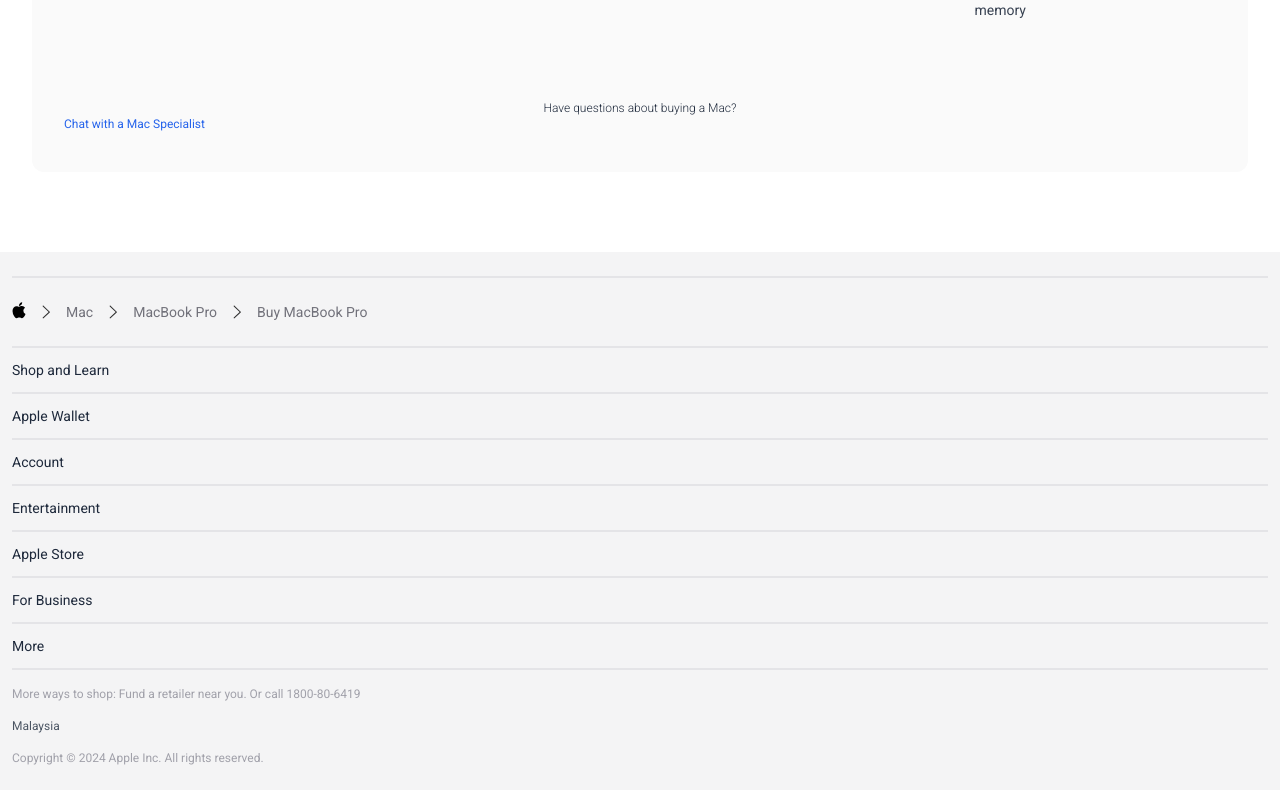
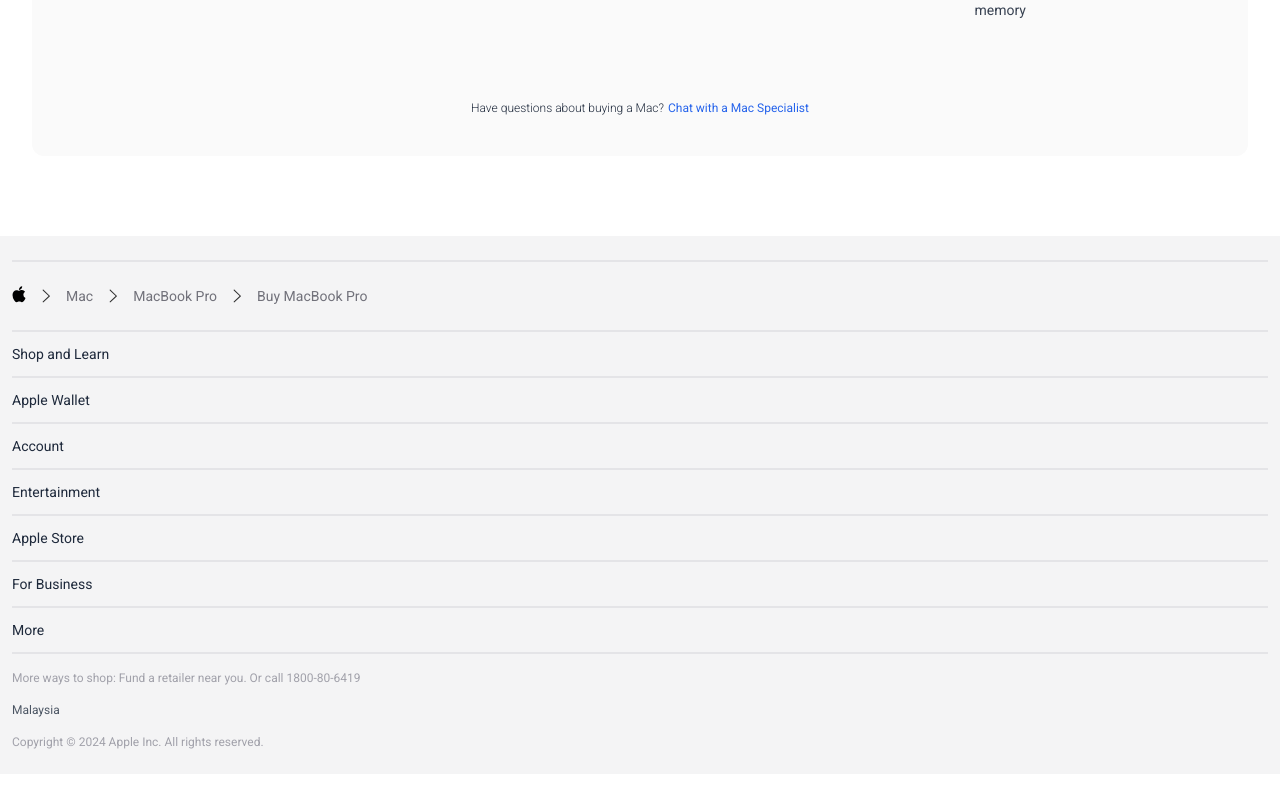
Before and after one commit to zaiehilmi/mock_mac_ui, a SvelteKit app: page / in a window 1280 px wide. Shown: the part 4268-5058 px from the top of the page. Built offline with nearby package versions, Linux system fonts and the light colour scheme.

Commit message:
fix: betulkan kedudukan "have a question.."

```diff
--- a/src/routes/+page.svelte
+++ b/src/routes/+page.svelte
@@ -75,8 +75,10 @@
       {/each}
     </div>
 
-    <div class="mt-20 text-xs font-light">
-      <p class="desktop:text-center">Have questions about buying a Mac?</p>
+    <div
+      class="mt-20 text-xs font-light flex desktop:text-center gap-1 desktop:justify-center"
+    >
+      <p class="">Have questions about buying a Mac?</p>
       <a
         href="https://www.apple.com/my/shop/buy-mac/macbook-pro#"
         class="text-blue-600 font-normal">Chat with a Mac Specialist</a
```
